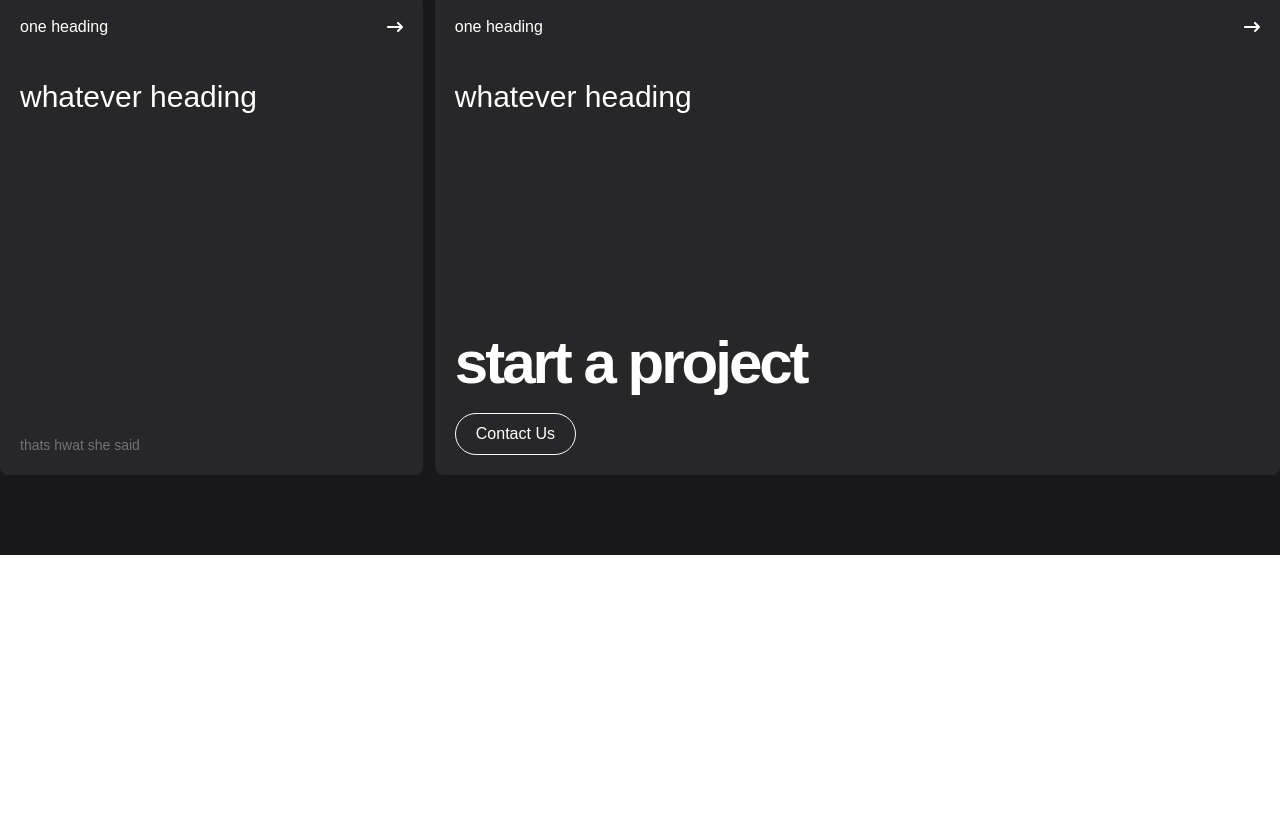
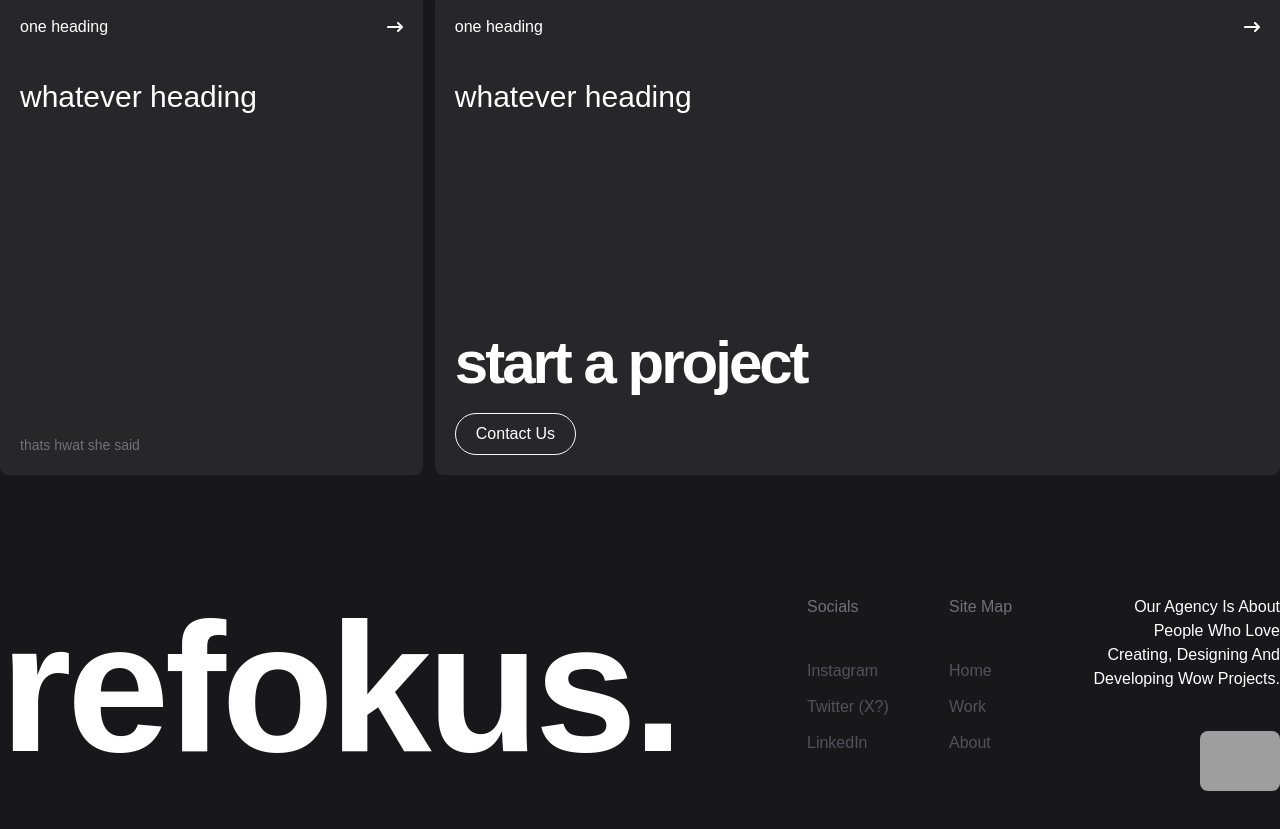
Before and after one commit to Jatin4224/Refokus, a React (Vite) app in the folder refokuss/: page / in a window 1280 px wide. Shown: the part 2268-3097 px from the top of the page. Before the commit the page ends 2823 px from the top, so only its background shows below. Built offline with nearby package versions, Linux system fonts and the light colour scheme; grey boxes are pictures that could not be loaded.

Commit message:
Footer component

```diff
--- a/refokuss/src/App.jsx
+++ b/refokuss/src/App.jsx
@@ -1,4 +1,5 @@
 import Cards from "./components/Cards";
+import Footer from "./components/Footer";
 import Marquees from "./components/Marquees";
 import Navbar from "./components/Navbar";
 import Products from "./components/Products";
@@ -15,6 +16,7 @@
         <Products />
         <Marquees />
         <Cards />
+        <Footer />
       </div>
     </>
   );
--- /dev/null
+++ b/refokuss/src/components/Footer.jsx
@@ -0,0 +1,39 @@
+const Footer = () => {
+  return (
+    <div className="w-full bg-zinc-900">
+      <div className="max-w-screen-xl mx-auto py-10 flex gap-32">
+        <div className="basis-1/2 ">
+          <h1 className="text-[11.5rem] font-semibold leading-none tracking-tight">
+            refokus.
+          </h1>
+        </div>
+        <div className="basis-1/2 flex gap-4">
+          <div className="basis-1/3">
+            <h4 className="mb-10 text-zinc-500 capitalize">socials</h4>
+            {["instagram", "twitter (x?)", "LinkedIn"].map((item, index) => (
+              <a className="block mt-3 text-zinc-600 capitalize">{item}</a>
+            ))}
+          </div>
+          <div className="basis-1/3">
+            <h4 className="mb-10 text-zinc-500 capitalize">site map</h4>
+            {["Home", "Work", "About"].map((item, index) => (
+              <a className="block mt-3 text-zinc-600 capitalize">{item}</a>
+            ))}
+          </div>
+          <div className="basis-1/2 flex flex-col items-end">
+            <p className="text-right capitalize">
+              Our agency is about people who love creating, designing and
+              developing wow projects.
+            </p>
+            <img
+              src="https://encrypted-tbn0.gstatic.com/images?q=tbn:ANd9GcQhTRgetQrNgbfPwixS8YuhB0BeBsOTjQ5jsw&s"
+              className="w-20 mt-10 rounded-lg"
+            />
+          </div>
+        </div>
+      </div>
+    </div>
+  );
+};
+
+export default Footer;
```
